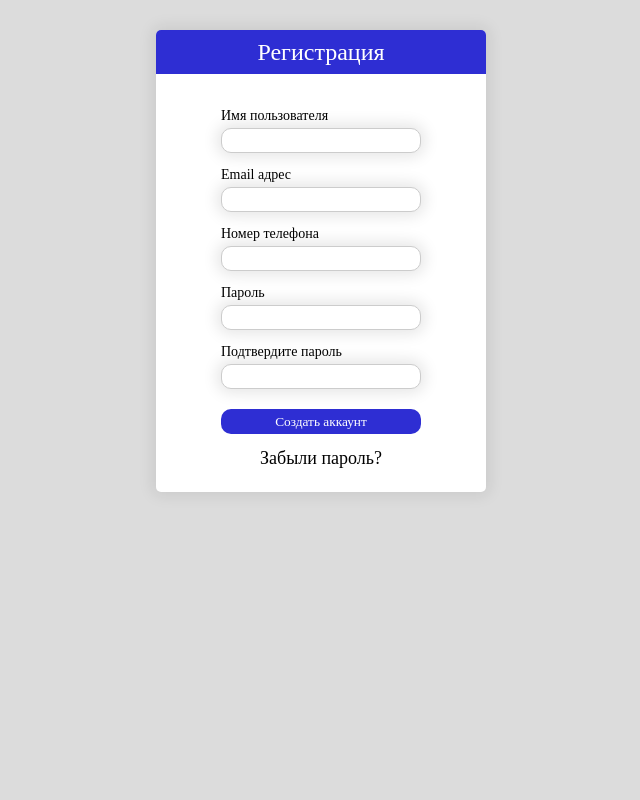
After one commit to SerG-byte/magicChest, a PHP site: page /registration.php in a window 1280 px wide. The commit adds this page. Shown: the whole page, without its empty margins (319-959 px from the left). Run offline with PHP 8.4, Linux system fonts and the light colour scheme.

Commit message:
registration page

```diff
--- /dev/null
+++ b/css/registration.css
@@ -0,0 +1,79 @@
+body{
+    background-color: gainsboro;
+
+}
+
+.reg__window {
+    display: flex;
+    justify-content: center;
+    align-items: center;
+    padding: 30px 0px;
+}
+.content {
+
+    box-shadow:0 0 15px 4px rgba(0,0,0,0.08);
+    border-radius: 5px;
+    position: relative;
+    background-color: white;
+
+}
+.content__head {
+    font-size: 24px;
+    color: white;
+    background-color: rgb(46, 46, 211);
+    border-radius: 5px 5px 0px 0px;
+    text-align: center;
+    padding: 10px;
+}
+.content__body{
+    padding: 20px;
+}
+.form {
+    /*background-color: green;*/
+    padding: 0px 40px;
+
+}
+.reg_text{
+    padding-top: 10px;
+}
+.reg_text a{
+    font-size: 18px;
+    color: black;
+    text-align: center;
+    display: block;
+}
+.reg_text a:hover{
+    color: rgb(46, 46, 211);
+    text-decoration: underline;
+}
+.reg_text, input{
+
+    margin: 5px;
+}
+input[type="text"],input[type="password"]{
+    display: block;
+    width: 200px;
+    height: 25px;
+    border-radius: 10px;
+    padding: 5px;
+    box-shadow:0 0 15px 4px rgba(0,0,0,0.1);
+    border: solid 1px rgb(204, 204, 204);
+}
+input[type="text"]:focus,input[type="password"]:focus{
+    box-shadow:0 0 15px 4px rgba(0,0,0,0.3);
+}
+input[type="submit"]{
+    display: block;
+    width: 200px;
+    height: 25px;
+    border-radius: 10px;
+    padding: 5px;
+    background-color: rgb(46, 46, 211);
+    margin-top: 20px;
+    color: white;
+}
+input[type="submit"]:hover{
+    background-color: rgb(29, 29, 136);
+    box-shadow:0 0 15px 4px rgba(0,0,0,0.2);
+    cursor: pointer;
+}
--- a/header.php
+++ b/header.php
@@ -76,7 +76,7 @@
                                 <input type="submit" value="Войти" class="submit_button">
                             </div>
                             <div class="reg">
-                                <a href="">Регистрация</a>
+                                <a href="registration.php">Регистрация</a>
                             </div>
                         </div>
                     </form>
--- /dev/null
+++ b/registration.php
@@ -0,0 +1,46 @@
+<!DOCTYPE html>
+<html lang="en">
+<head>
+    <meta charset="UTF-8">
+    <meta name="viewport" content="width=device-width, initial-scale=1.0">
+    <link rel="stylesheet" href="css/style.css">
+    <link rel="stylesheet" href="css/registration.css">
+    <title>Регистрация</title>
+</head>
+<body>
+
+
+    <div class="reg__window">
+        <div class="content">
+            <div class="content__head">
+                <h2>Регистрация</h2>
+            </div>
+            <div class="content__body">
+                <form action="" class="form">
+                    <div class="reg_text">Имя пользователя</div>
+                    <input type="text" name="" id="">
+                    <div class="reg_text">Email aдрес</div>
+                    <input type="text" name="" id="">
+                    <div class="reg_text">Номер телефона</div>
+                    <input type="text" name="" id="">
+                    <div class="reg_text">Пароль</div>
+                    <input type="password" name="" id="">
+                    <div class="reg_text">Подтвердите пароль</div>
+                    <input type="password" name="" id="">
+
+
+                    <input type="submit" value="Создать аккаунт">
+                    <div class="reg_text"><a href="">Забыли пароль?</a></div>
+                </form>
+            </div>
+
+        </div>
+    </div>
+
+
+
+
+
+
+</body>
+</html>
```
